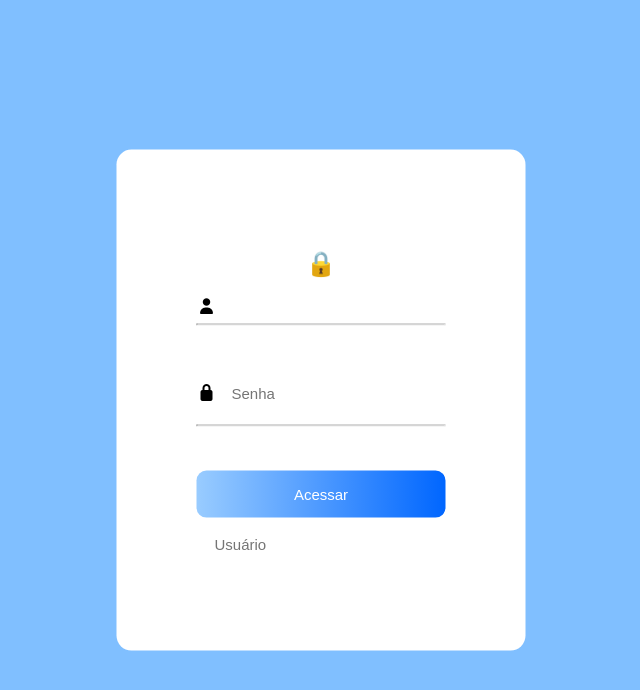
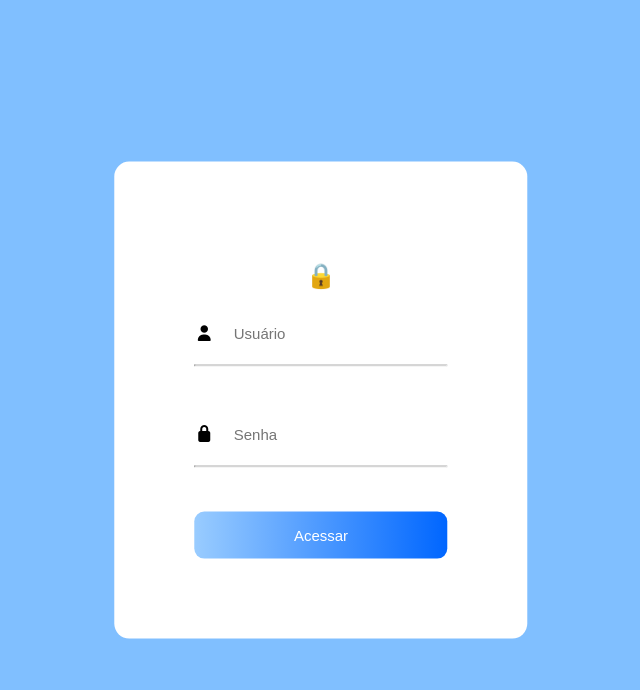
Before and after one commit to yhMaryy/TelaLogin, a plain HTML site: page index.html in a window 1280 px wide. Shown: the whole page, without its empty margins (319-959 px from the left). Drawn offline with Linux system fonts and the light colour scheme.

Commit message:
Add files via upload

```diff
--- a/index.html
+++ b/index.html
@@ -20,8 +20,7 @@
   <i class="fas fa-user"></i>
 
          <form>
-          <table>
-        <td><input type="text" placeholder="Usuário"></td>
+        <input type="text" placeholder="Usuário">
         <hr>
         <br><br>
         </form>
```
